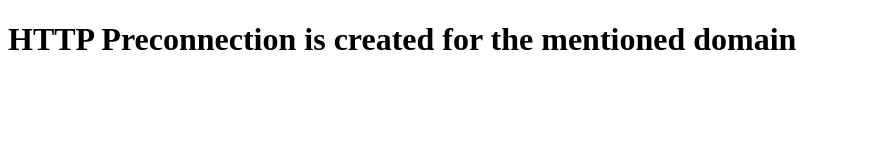
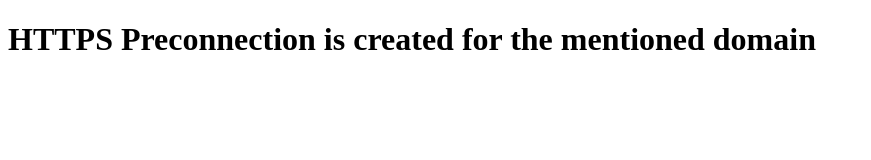
Before and after one commit to manualtests333/manualtests333.github.io, a plain HTML site: page hint-test/preconnect_https.html in a window 1280 px wide. Shown: the whole page, without its empty margins (0-871 px from the left). Drawn offline with Linux system fonts and the light colour scheme.

Commit message:
fix urls

```diff
--- a/hint-test/preconnect_https.html
+++ b/hint-test/preconnect_https.html
@@ -12,7 +12,7 @@
 
    <!-- preconnect hint -->
 
-   <link href='https://ko.wikipedia.org' rel='preconnect'>
+   <link href='https://www.wikipedia.org' rel='preconnect'>
 
  </head>
 
@@ -20,7 +20,7 @@
 
  <body>
 
-   <h1> HTTP Preconnection is created for the mentioned domain </h1>
+   <h1> HTTPS Preconnection is created for the mentioned domain </h1>
 
  </body>
 
```
Also changed, not shown: hint-test/dns_prefetch.html (+1 -1 lines), hint-test/preconnect_http.html (+1 -1 lines).
